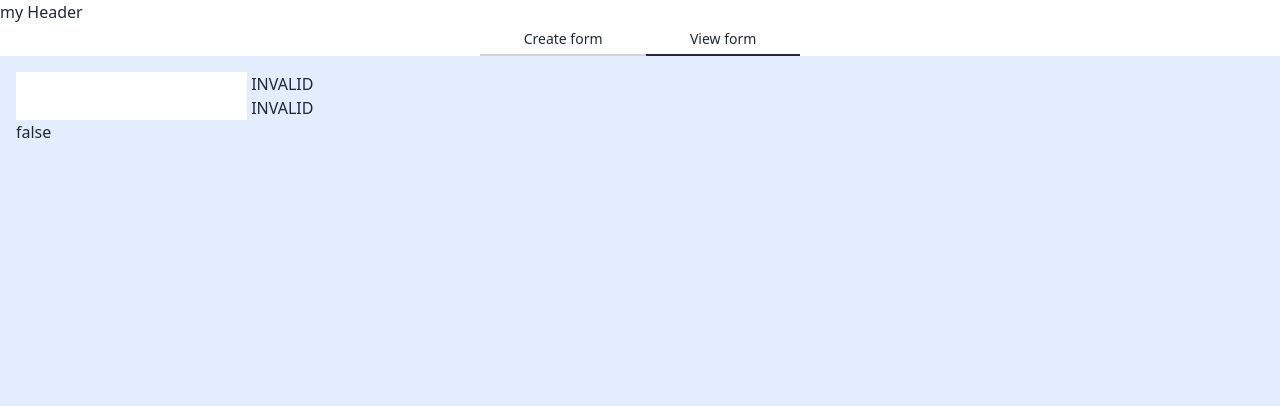
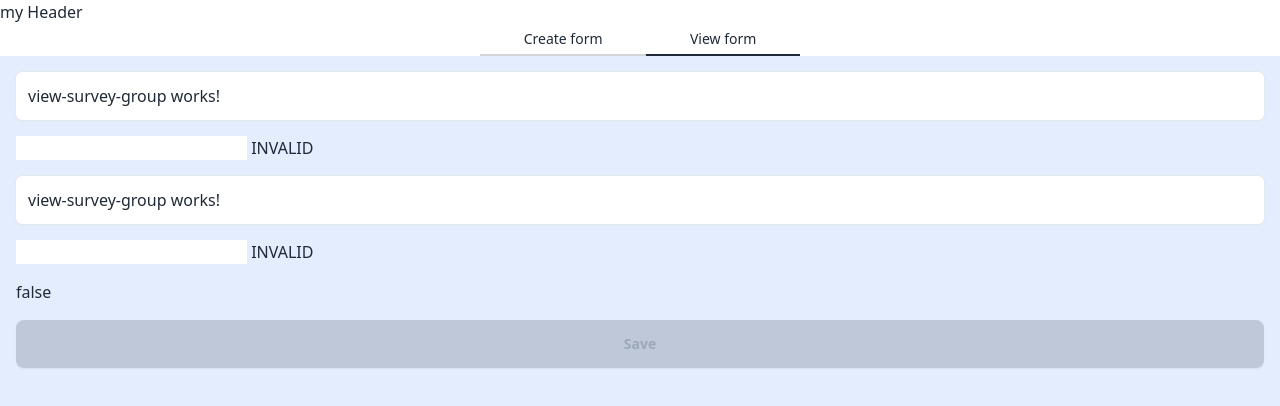
Before and after one commit to dgschel/EasySurvey, an Angular app: page /viewform in a window 1280 px wide. Shown: the top 406 px of the page. Built offline with nearby package versions, Linux system fonts and the light colour scheme.

Commit message:
display form-group comp

```diff
--- a/src/app/view-survey-form/view-survey-form.component.html
+++ b/src/app/view-survey-form/view-survey-form.component.html
@@ -1,9 +1,13 @@
-<form [formGroup]="form">
+<form class="grid gap-4" [formGroup]="form">
   @for (group of surveyGroups; track $index) {
+  <app-basic-card>
+    <app-view-survey-group></app-view-survey-group>
+  </app-basic-card>
   <div [formGroup]="group">
     <input type="text" formControlName="text">
     {{ group.status }}
   </div>
   }
   {{ form.valid}}
+  <button type="submit" class="btn btn-primary" [disabled]="!form.valid">Save</button>
 </form>
--- a/src/app/view-survey-form/view-survey-form.component.ts
+++ b/src/app/view-survey-form/view-survey-form.component.ts
@@ -3,11 +3,13 @@ import { SurveyDataService } from '../core/service/survey-data.service';
 import { FormArray, FormBuilder, FormGroup, ReactiveFormsModule, Validators } from '@angular/forms';
 import { JsonPipe } from '@angular/common';
 import { SurveyModel } from '../util/type/survey-type';
+import { ViewSurveyGroupComponent } from '../shared/ui/view-survey-group/view-survey-group.component';
+import { BasicCardComponent } from "../shared/ui/basic-card/basic-card.component";
 
 @Component({
   selector: 'app-view-survey-form',
   standalone: true,
-  imports: [ReactiveFormsModule, JsonPipe],
+  imports: [ReactiveFormsModule, JsonPipe, ViewSurveyGroupComponent, BasicCardComponent],
   templateUrl: './view-survey-form.component.html',
   styleUrl: './view-survey-form.component.scss'
 })
```
